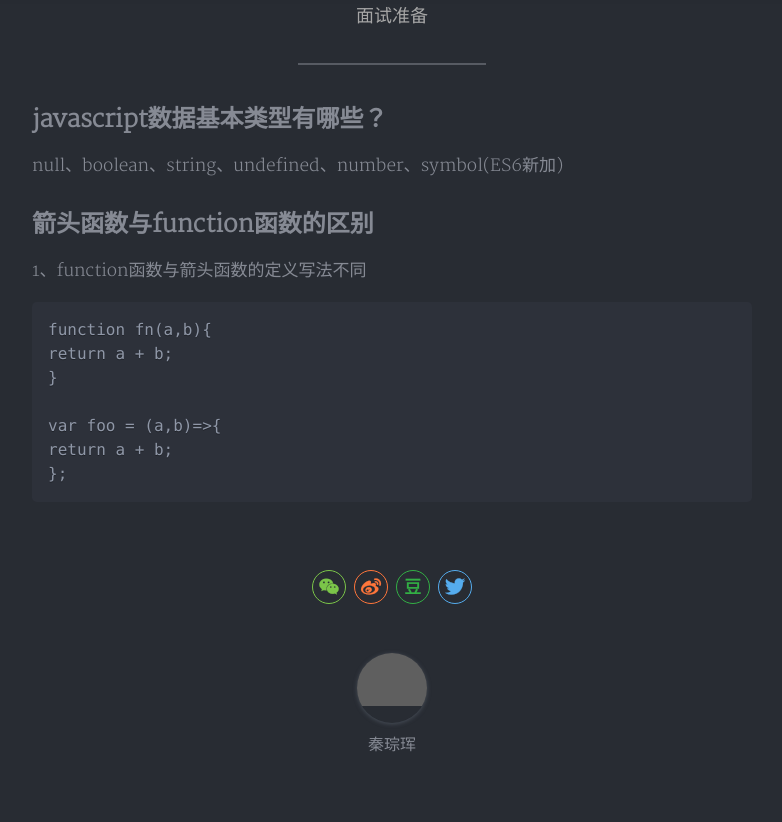
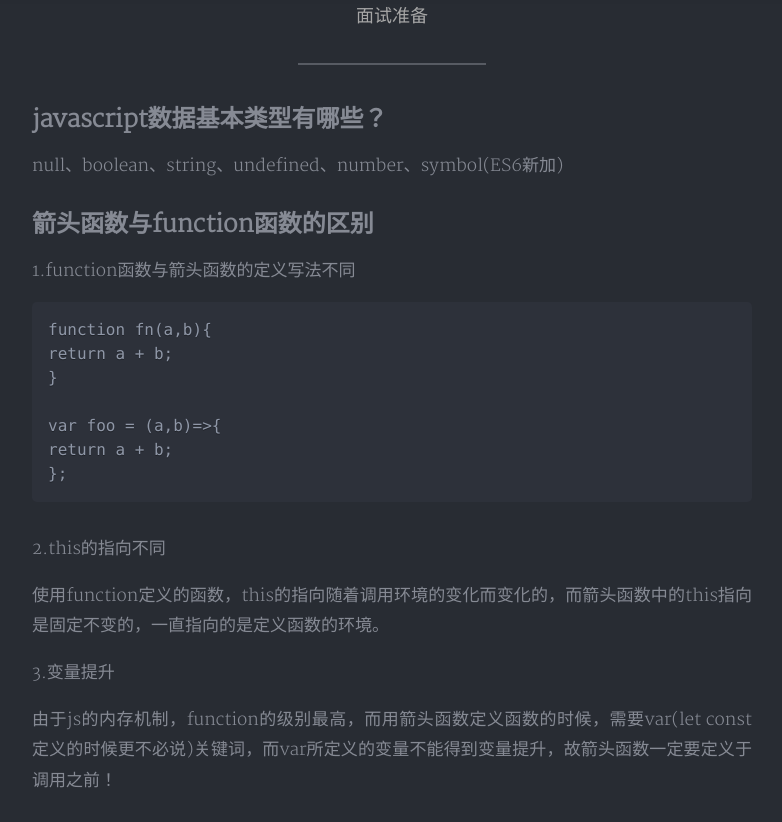
Before and after one commit to qinconghui233/qinconghui.github.io, a Jekyll site: the page built from _posts/2020-01-13-JavaScript.md, in a window 1280 px wide and 1400 px high, scrolled down 533 px. Shown: the top 822 px of the window, without its empty margins (248-1030 px from the left). Built offline with Jekyll 4.4.1, drawn with Linux system fonts in a browser that asks for light colours; nearby versions of some CDN libraries; a style sheet for code colours, icons or effects is not loaded; some of the changed text lies outside the part shown; grey boxes are pictures that could not be loaded.

Commit message:
添加日志

```diff
--- a/_posts/2020-01-13-JavaScript.md
+++ b/_posts/2020-01-13-JavaScript.md
@@ -12,7 +12,7 @@
 null、boolean、string、undefined、number、symbol(ES6新加)
 
 ## 箭头函数与function函数的区别
-1、function函数与箭头函数的定义写法不同
+1.function函数与箭头函数的定义写法不同
 
     function fn(a,b){
     return a + b;
@@ -21,3 +21,27 @@
     var foo = (a,b)=>{
     return a + b;
     };
+
+2.this的指向不同
+
+使用function定义的函数，this的指向随着调用环境的变化而变化的，而箭头函数中的this指向是固定不变的，一直指向的是定义函数的环境。
+
+3.变量提升
+
+由于js的内存机制，function的级别最高，而用箭头函数定义函数的时候，需要var(let const定义的时候更不必说)关键词，而var所定义的变量不能得到变量提升，故箭头函数一定要定义于调用之前！
+
+## new一个对象过程发生了什么
+
+1.创建一个新对象，如：var person = {};
+
+2.新对象的_proto_属性指向构造函数的原型对象。
+
+3.将构造函数的作用域赋值给新对象。（也所以this对象指向新对象）
+
+4.执行构造函数内部的代码，将属性添加给person中的this对象。
+
+5.返回新对象person。
+
+## 函数传参数是按值还是引用?数据类型或者对象类型都一样吗？
+
+是按值传递的！！！数据类型或者对象类型都是。
```
Also changed, not shown: _posts/2020-02-13-编程题.md (+3 -1 lines), _posts/2020-04-07-常见面试题及解答.md (+65 -0 lines).
